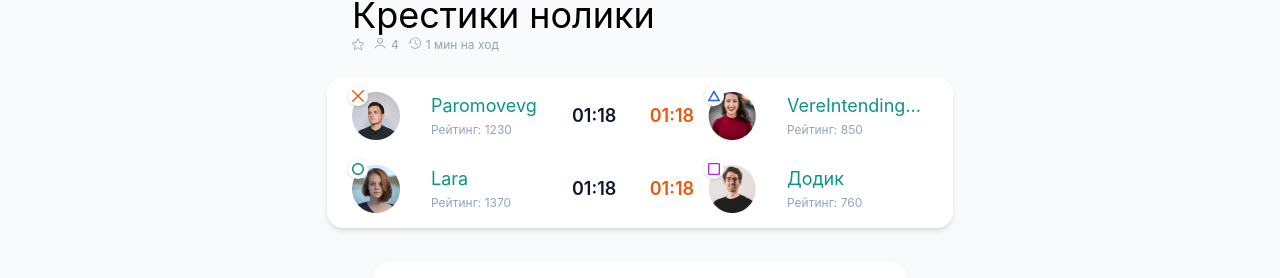
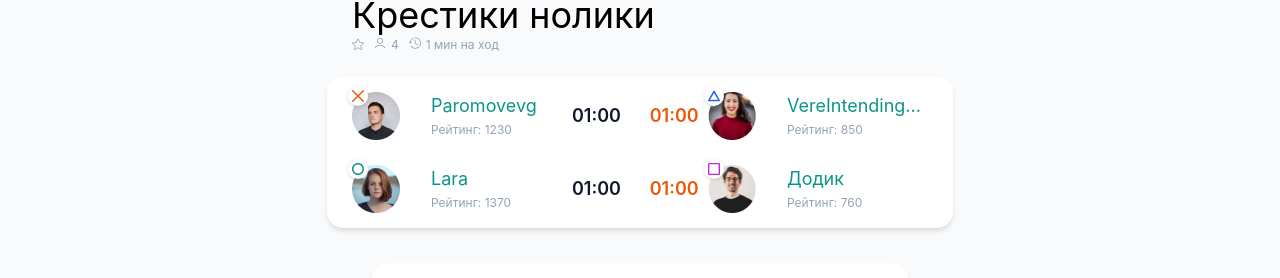
Before and after one commit to tRy-HaRd-tgn/03-react, a React (Create React App) app: page /test in a window 1280 px wide. Shown: the part 118-396 px from the top of the page. Built offline with nearby package versions, Linux system fonts and the light colour scheme.

Commit message:
сделал набор символов и для 2 и для 4 игроков сделал отдельное состояние для таймеров времени

```diff
--- a/src/components/game/GameField.jsx
+++ b/src/components/game/GameField.jsx
@@ -3,7 +3,8 @@ import MyButton from "../ui/MyButton";
 import GameSymbol from "./GameSymbol";
 import useGameState from "../game/useGameState";
 
-export default function GameField() {
+export default function GameField({ playersCount, ...props }) {
+
   const {
     cells,
     setCells,
@@ -12,7 +13,7 @@ export default function GameField() {
     nextMove,
     makeTurn,
     getNextMove,
-  } = useGameState();
+  } = useGameState({playersCount});
   return (
     <div className={classes.field}>
       <div className={classes.fieldHeader}>
--- a/src/components/game/GameInfo.jsx
+++ b/src/components/game/GameInfo.jsx
@@ -8,6 +8,7 @@ import avatar1 from "../../img/avatars/avatar-1.jpg";
 import avatar2 from "../../img/avatars/avatar-2.png";
 import avatar3 from "../../img/avatars/avatar-3.png";
 import avatar4 from "../../img/avatars/avatar-4.png";
+import { useState } from "react";
 export default function GameInfo({ playersCount, ...props }) {
   const players = [
     { id: 1, name: "Paromovevg", rating: 1230, avatar: avatar1, icon: X },
@@ -21,10 +22,28 @@ export default function GameInfo({ playersCount, ...props }) {
     { id: 3, name: "Lara", rating: 1370, avatar: avatar3, icon: O },
     { id: 4, name: "Додик", rating: 760, avatar: avatar4, icon: square },
   ];
+
+  return (
+    <>
+      <div className={classes.border} style={{ marginTop: "25px" }}>
+        <div className={classes.Group}>
+          {players.slice(0, playersCount).map((player, index) => (
+            <Bar key={index} isRight={index % 2} playerInfo={player} />
+          ))}
+        </div>
+      </div>
+    </>
+  );
+
   function Bar({ isRight, playerInfo }) {
+    const [seconds, setSeconds] = useState(60);
+    const minutesString = String(Math.floor(seconds / 60)).padStart(2, "0");
+    const secondString = String(seconds % 60).padStart(2, "0");
     return isRight ? (
       <>
-        <p className={classes.p && classes.r}>01:18</p>
+        <p className={classes.p && classes.r}>
+          {minutesString}:{secondString}
+        </p>
         <MyProfile
           name={playerInfo.name}
           rank={playerInfo.rating}
@@ -40,19 +59,10 @@ export default function GameInfo({ playersCount, ...props }) {
           avatar={playerInfo.avatar}
           icon={playerInfo.icon}
         />
-        <p className={classes.p && classes.l}>01:18</p>
+        <p className={classes.p && classes.l}>
+          {minutesString}:{secondString}
+        </p>
       </>
     );
   }
-  return (
-    <>
-      <div className={classes.border} style={{ marginTop: "25px" }}>
-        <div className={classes.Group}>
-          {players.slice(0, playersCount).map((player, index) => (
-            <Bar key={index} isRight={index % 2} playerInfo={player} />
-          ))}
-        </div>
-      </div>
-    </>
-  );
 }
--- a/src/components/game/constants.js
+++ b/src/components/game/constants.js
@@ -10,3 +10,7 @@ export const moveOrder = [
   gameSymbols.Triangle,
   gameSymbols.Square,
 ];
+export const moveOrderSec = [
+  gameSymbols.Cross,
+  gameSymbols.Zero,
+];
--- a/src/components/game/useGameState.jsx
+++ b/src/components/game/useGameState.jsx
@@ -1,23 +1,36 @@
 import { useState } from "react";
 import { gameSymbols } from "./constants";
-import {moveOrder} from './constants'
+import { moveOrder, moveOrderSec } from "./constants";
 import GameSymbol from "./GameSymbol";
-export default function UseGameState(props) {
+export default function UseGameState({ playersCount, ...props }) {
   const [cells, setCells] = useState(() => new Array(19 * 19).fill(null));
   const [currentMove, setCurrentMove] = useState(gameSymbols.Cross);
   const nextMove = getNextMove();
   function makeTurn(index) {
     let mas = cells;
     if (mas[index] === null) {
-      console.log(index);
       mas[index] = <GameSymbol currentMove={currentMove} />;
       setCells(mas);
       setCurrentMove(nextMove);
     }
   }
   function getNextMove() {
-    const nextMoveIndex = moveOrder.indexOf(currentMove) + 1;
-    return moveOrder[nextMoveIndex] ?? moveOrder[0];
+    if (playersCount === 4) {
+      const nextMoveIndex = moveOrder.indexOf(currentMove) + 1;
+      return moveOrder[nextMoveIndex] ?? moveOrder[0];
+    }
+    if (playersCount === 2) {
+      const nextMoveIndex = moveOrderSec.indexOf(currentMove) + 1;
+      return moveOrderSec[nextMoveIndex] ?? moveOrderSec[0];
+    }
   }
-  return {cells,setCells,currentMove,setCurrentMove,nextMove,makeTurn,getNextMove}
+  return {
+    cells,
+    setCells,
+    currentMove,
+    setCurrentMove,
+    nextMove,
+    makeTurn,
+    getNextMove,
+  };
 }
```
